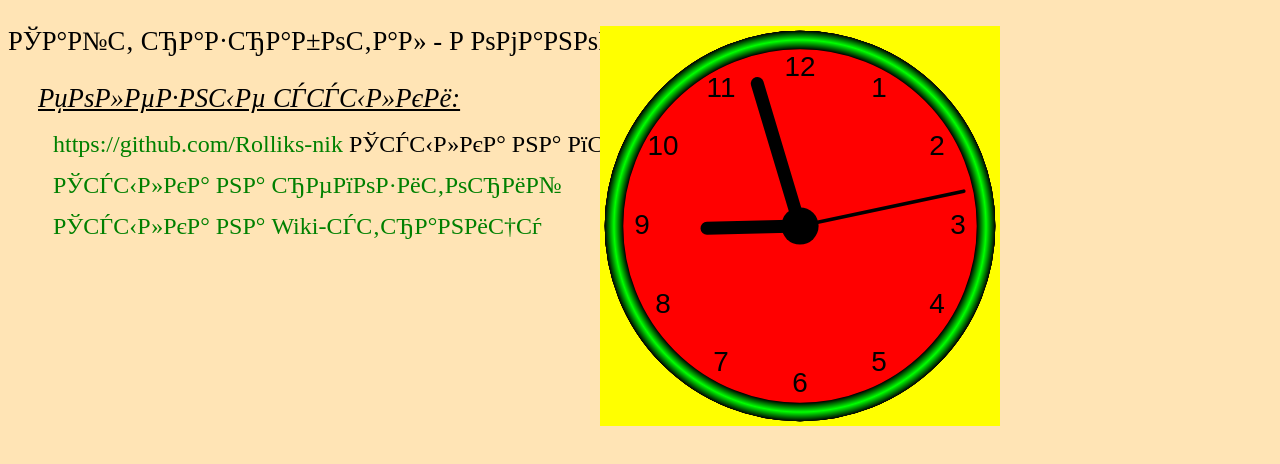
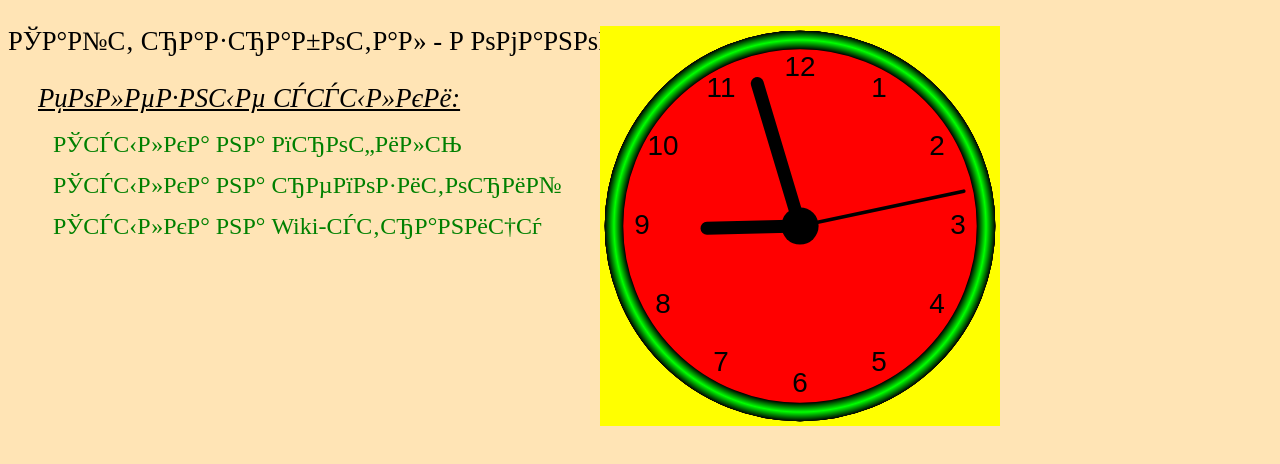
Before and after one commit to Rolliks-nik/Rolliks-nik.github.io, a plain HTML site: page index.html in a window 1280 px wide. Shown: the part 100-564 px from the top of the page. Drawn offline with Linux system fonts and the light colour scheme.

Commit message:
Update index.html

```diff
--- a/index.html
+++ b/index.html
@@ -98,7 +98,7 @@ function drawHand(ctx, pos, length, width) {
 </div>
 <div>
 <p id = "p3"> Полезные ссылки: </p>
-<p id = "p4"> <a href = "index.html"> https://github.com/Rolliks-nik </a> Ссылка на профиль <p>
+<p id = "p4"> <a href = "https://github.com/Rolliks-nik"> Ссылка на профиль </a>  <p>
 <p id = "p4"> <a href = "https://github.com/Rolliks-nik/Rolliks-nik.github.io"> Ссылка на репозиторий </a> <p>
  <p id = "p4"> <a href = "https://github.com/Rolliks-nik/Rolliks-nik.github.io/wiki/Wiki-%D1%81%D1%82%D1%80%D0%B0%D0%BD%D0%B8%D1%86%D0%B0"> Ссылка на Wiki-страницу </a> <p>
 
```
